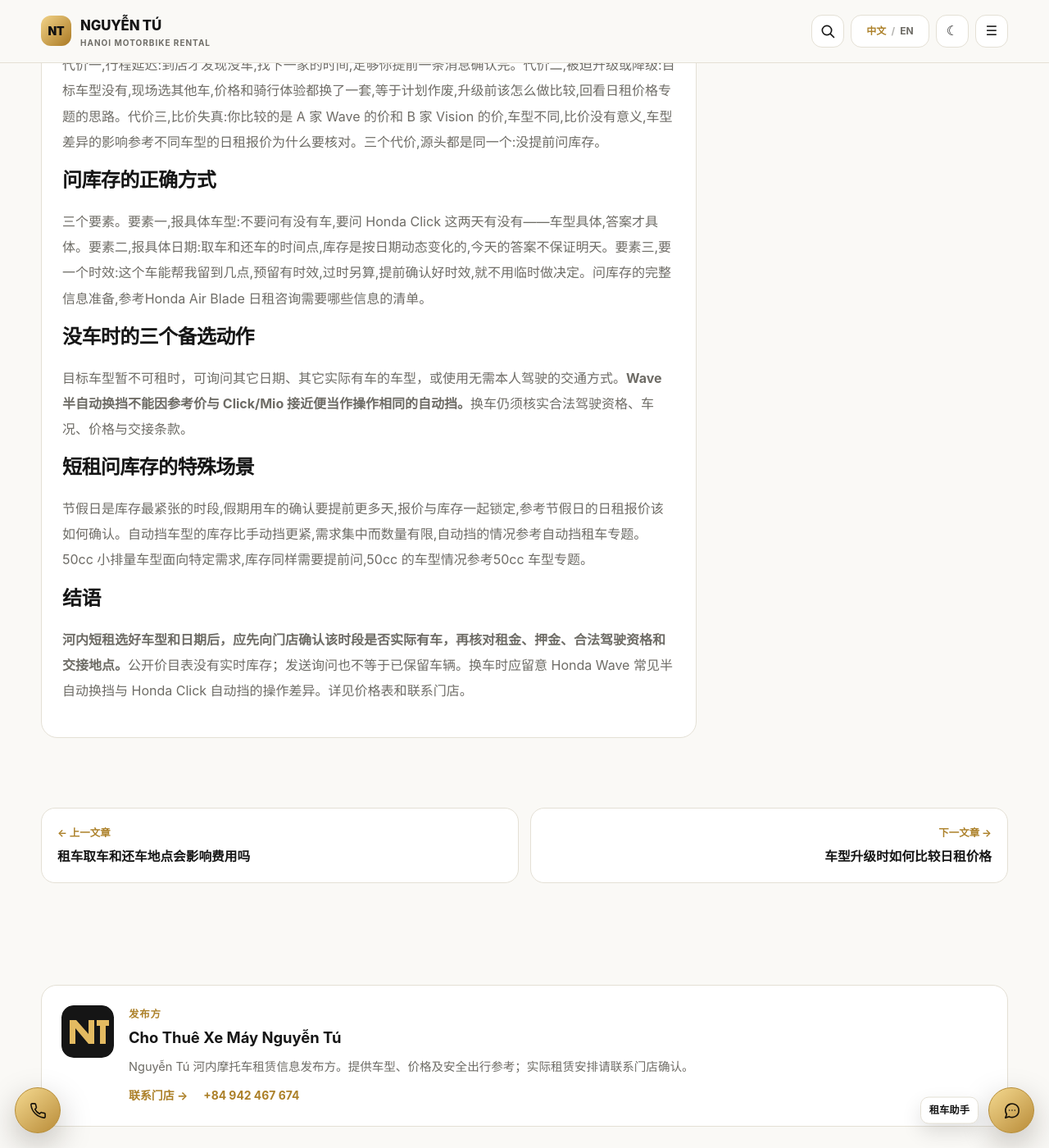
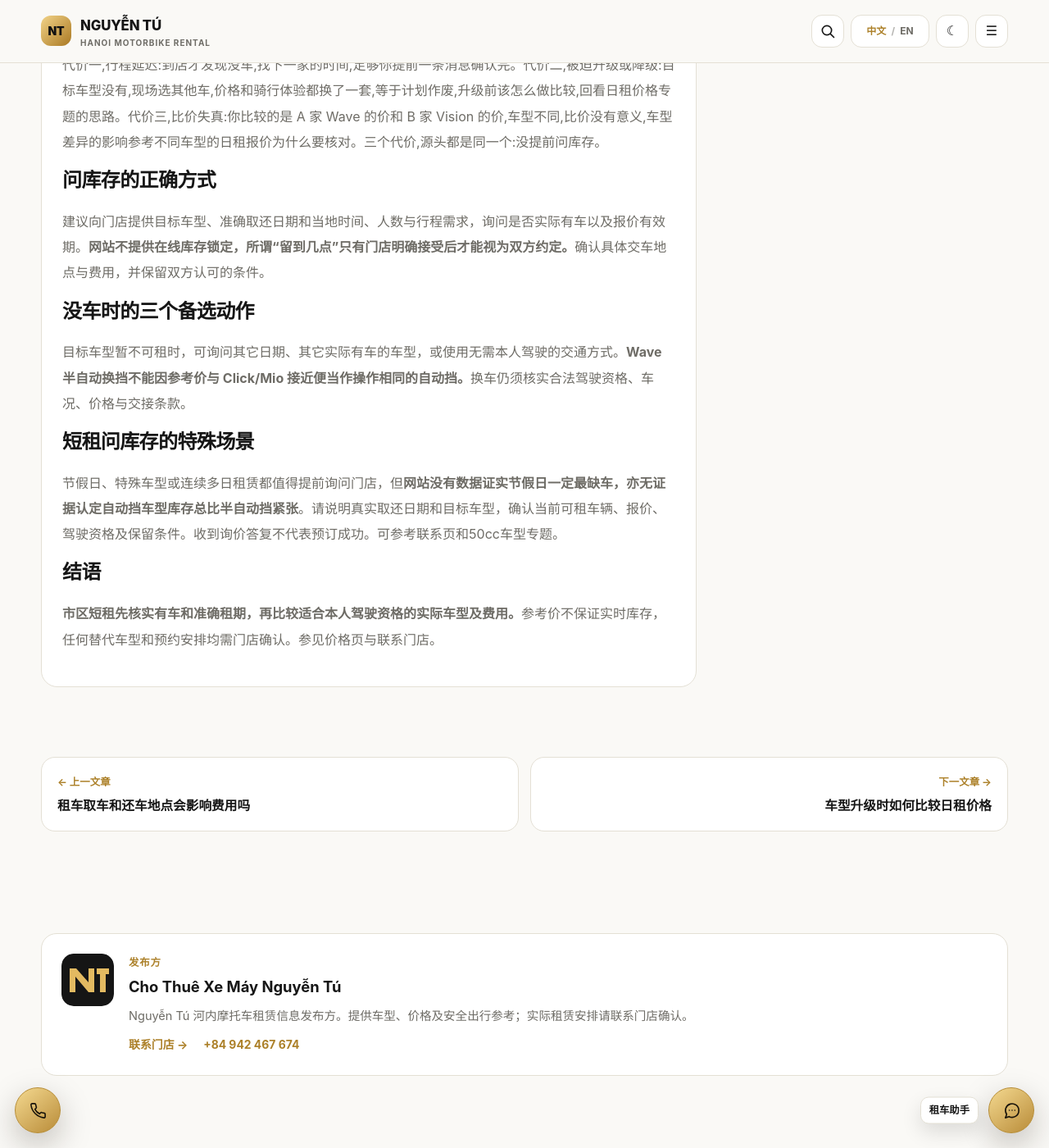
Before and after one commit to thuexemayhanoi/china, a Jekyll site: the page built from _posts/2026-10-11-hanoi-pricing-daily-18.md, in a window 1280 px wide and 1400 px high, scrolled down 793 px. Shown: the whole window at 82% size. Built offline with Jekyll 4.4.1, drawn with Linux system fonts in a browser that asks for light colours.

Commit message:
seo(china): remove contradictory leftover fuel and live-inventory claims

```diff
--- a/_posts/2026-10-11-hanoi-pricing-daily-18.md
+++ b/_posts/2026-10-11-hanoi-pricing-daily-18.md
@@ -25,7 +25,7 @@
 
 ## 问库存的正确方式
 
-三个要素。要素一,报具体车型:不要问有没有车,要问 Honda Click 这两天有没有——车型具体,答案才具体。要素二,报具体日期:取车和还车的时间点,库存是按日期动态变化的,今天的答案不保证明天。要素三,要一个时效:这个车能帮我留到几点,预留有时效,过时另算,提前确认好时效,就不用临时做决定。问库存的完整信息准备,参考[Honda Air Blade 日租咨询需要哪些信息](/blog/hanoi-pricing-daily-04/)的清单。
+建议向门店提供目标车型、准确取还日期和当地时间、人数与行程需求，询问是否实际有车以及报价有效期。**网站不提供在线库存锁定，所谓“留到几点”只有门店明确接受后才能视为双方约定。**确认具体交车地点与费用，并保留双方认可的条件。
 
 ## 没车时的三个备选动作
 
@@ -33,8 +33,8 @@
 
 ## 短租问库存的特殊场景
 
-节假日是库存最紧张的时段,假期用车的确认要提前更多天,报价与库存一起锁定,参考[节假日的日租报价该如何确认](/blog/hanoi-pricing-daily-15/)。自动挡车型的库存比手动挡更紧,需求集中而数量有限,自动挡的情况参考[自动挡租车专题](/topics/rental/automatic/)。50cc 小排量车型面向特定需求,库存同样需要提前问,50cc 的车型情况参考[50cc 车型专题](/topics/50cc/)。
+节假日、特殊车型或连续多日租赁都值得提前询问门店，但**网站没有数据证实节假日一定最缺车，亦无证据认定自动挡车型库存总比半自动挡紧张**。请说明真实取还日期和目标车型，确认当前可租车辆、报价、驾驶资格及保留条件。收到询价答复不代表预订成功。可参考[联系页](/contact/)和[50cc车型专题](/topics/50cc/)。
 
 ## 结语
 
-**河内短租选好车型和日期后，应先向门店确认该时段是否实际有车，再核对租金、押金、合法驾驶资格和交接地点。**公开价目表没有实时库存；发送询问也不等于已保留车辆。换车时应留意 Honda Wave 常见半自动换挡与 Honda Click 自动挡的操作差异。详见[价格表](/prices/)和[联系门店](/contact/)。
+**市区短租先核实有车和准确租期，再比较适合本人驾驶资格的实际车型及费用。**参考价不保证实时库存，任何替代车型和预约安排均需门店确认。参见[价格页](/prices/)与[联系门店](/contact/)。
```
